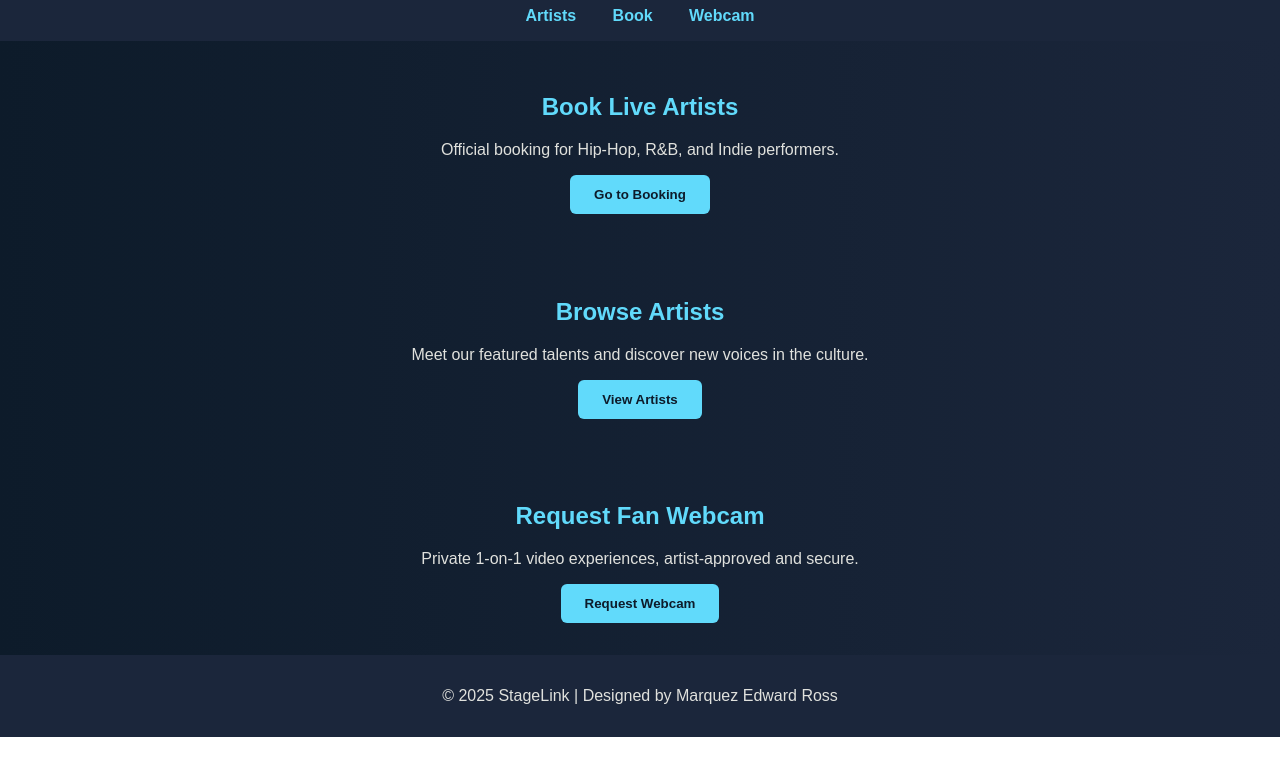
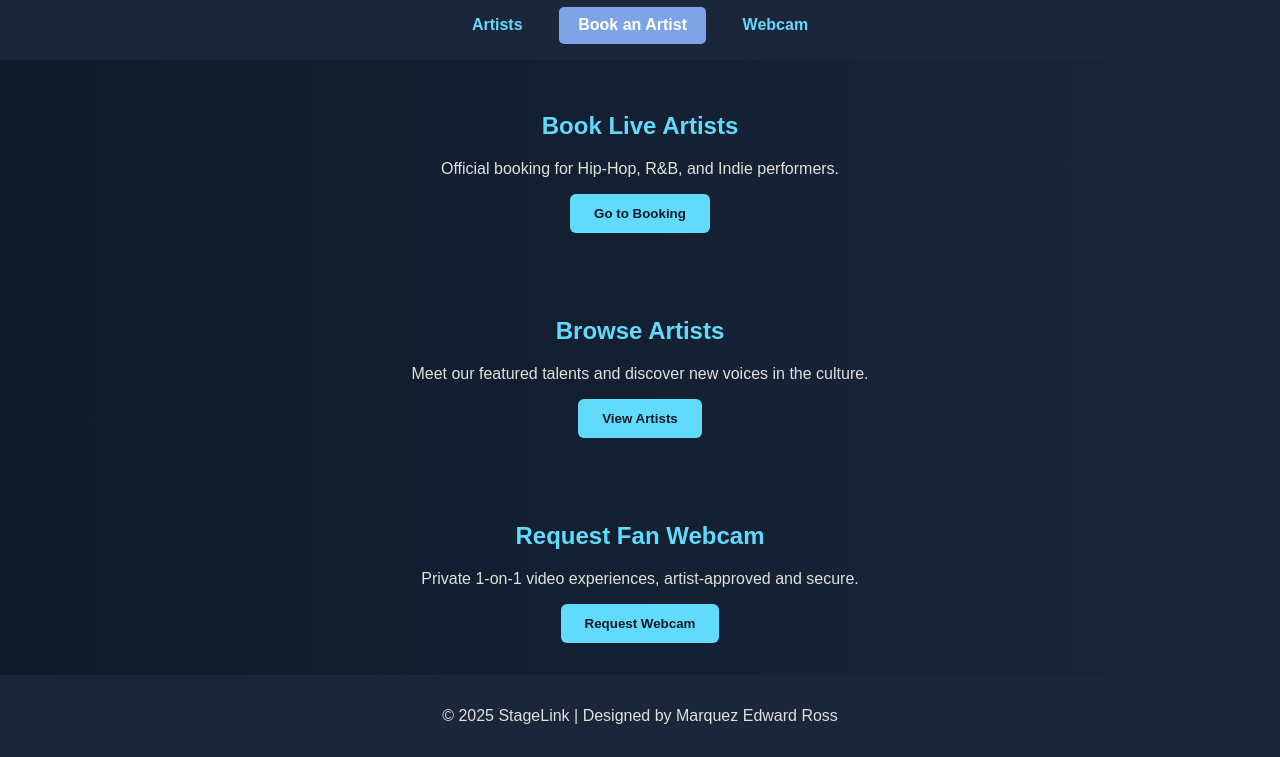
Before and after one commit to RocBoi/SafeLink-Booking_Platform, a plain HTML site: page index.html in a window 1280 px wide. Shown: the part 89-846 px from the top of the page. Drawn offline with Linux system fonts and the light colour scheme; files that its build step writes are made by us from their sources.

Commit message:
Update index.html

```diff
--- a/index.html
+++ b/index.html
@@ -61,7 +61,23 @@
     <h1>StageLink</h1>
     <nav>
       <a href="/artists/index.html">Artists</a>
-      <a href="/booking/index.html">Book</a>
+      <a href="booking.html" class="btn-book-artist">Book an Artist</a>
+
+<style>
+  .btn-book-artist {
+    display: inline-block;
+    padding: 0.6rem 1.2rem;
+    background: #7ea3e6; /* medium blue */
+    color: white;
+    border-radius: 5px;
+    text-decoration: none;
+    font-weight: 600;
+    transition: background 0.3s ease;
+  }
+  .btn-book-artist:hover {
+    background: #a5c8ff;
+  }
+</style>
       <a href="/webcam/index.html">Webcam</a>
     </nav>
   </header>
```
